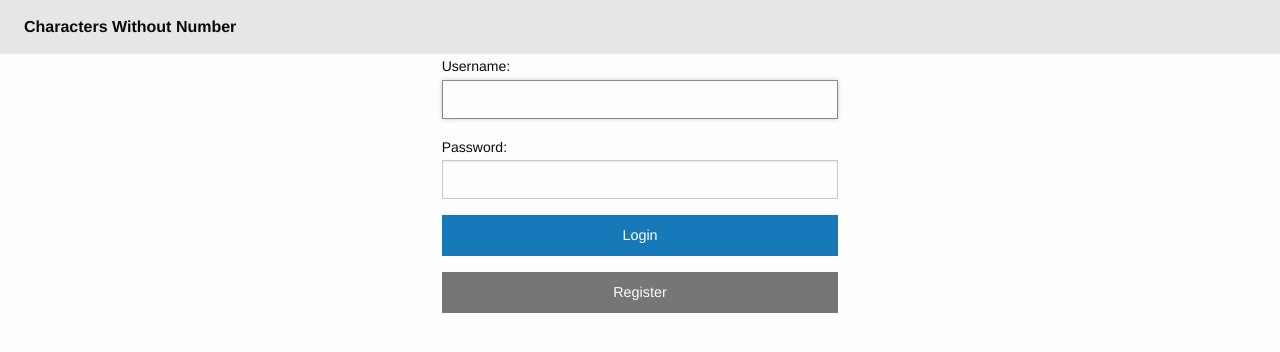
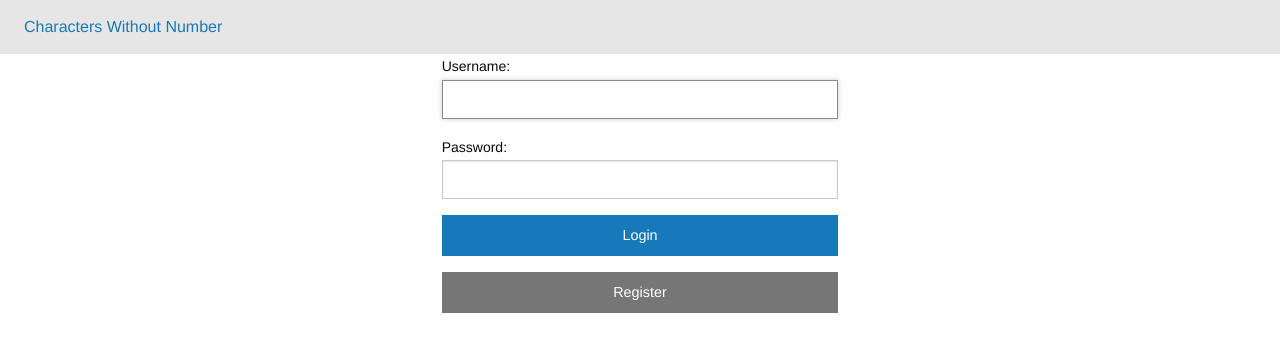
Before and after one commit to robkpaul/CharactersWithoutNumber, a Django app: page /login?next=/campaign/1 in a window 1280 px wide. Shown: the top 352 px of the page. Run offline with Django 4.2, Linux system fonts and the light colour scheme; some libraries are stand-ins or nearby versions.

Commit message:
Home link

```diff
--- a/src/app/templates/base.html
+++ b/src/app/templates/base.html
@@ -16,8 +16,8 @@
 <body>
     <div class="top-bar">
         <div class="top-bar-left">
-            <ul class="menu" data-dropdown-menu>
-                <li class="menu-text">Characters Without Number</li>
+            <ul class="menu">
+                <li><a href="/">Characters Without Number</a></li>
                 {% block navbar %}
                 {% endblock %}
             </ul>
```
